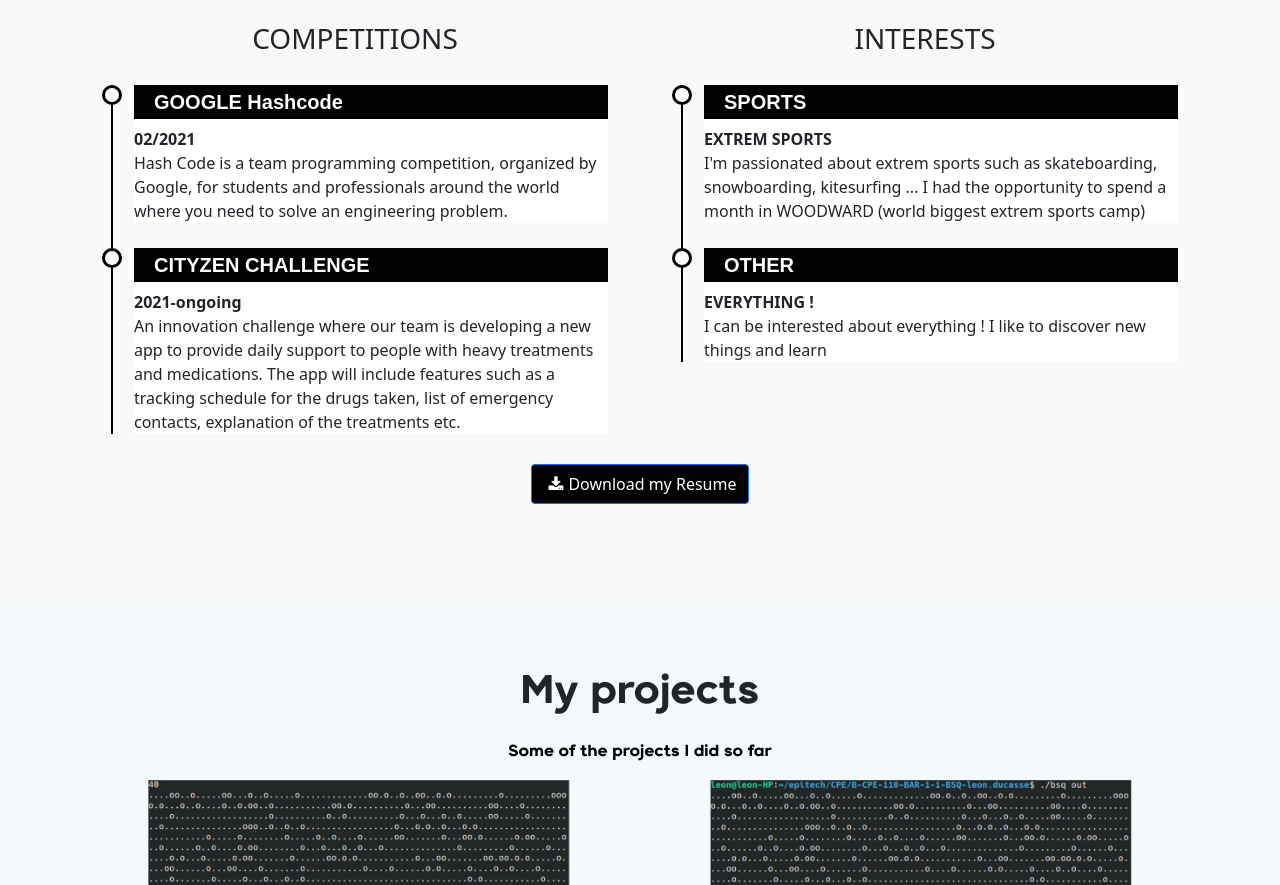
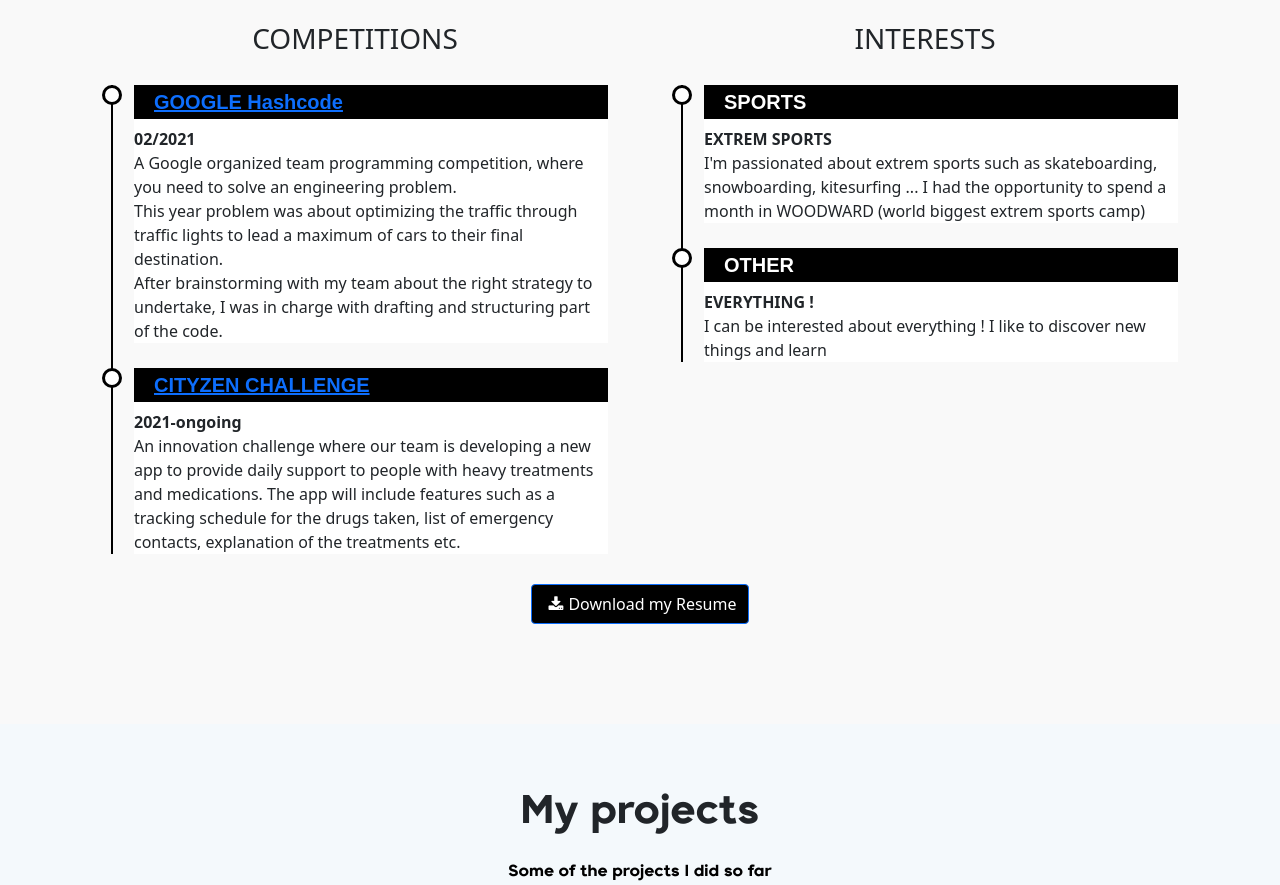
Before and after one commit to lncdss/lncdss.github.io, a plain HTML site: page index.html in a window 1280 px wide. Shown: the part 2393-3278 px from the top of the page. Drawn offline with nearby package versions, Linux system fonts and the light colour scheme.

Commit message:
change text for hascode

```diff
--- a/index.html
+++ b/index.html
@@ -245,14 +245,15 @@
                             <h3 class="text-center">COMPETITIONS</h3>
                             <ul class="timeline">
                                 <li>
-                                    <h4><strong>GOOGLE Hashcode</strong></h4>
+                                    <h4><a href="https://codingcompetitions.withgoogle.com/hashcode/" target="_blank"><strong>GOOGLE Hashcode</strong></a></h4>
                                     <p><b>02/2021</b><br>
-                                        Hash Code is a team programming competition,
-                                        organized by Google, for students and professionals around the world where you need to
-                                        solve an engineering problem.
+                                        A Google organized team programming competition, where you need to solve an engineering problem.<br>
+                                        This year problem was about optimizing the traffic through traffic lights to lead a maximum of cars
+                                        to their final destination.<br> After brainstorming with my team about the right strategy to undertake,
+                                        I was in charge with drafting and structuring part of the code.
                                     </li>
                                 <li>
-                                    <h4><strong>CITYZEN CHALLENGE</strong></h4>
+                                    <h4><a href="https://www.cityzenchallenge.com/" target="_blank"><strong>CITYZEN CHALLENGE</strong></a></h4>
                                     <p><b>2021-ongoing</b><br>
                                     An innovation challenge where our team is developing a new app to provide daily support to people
                                     with heavy treatments and medications.
```
